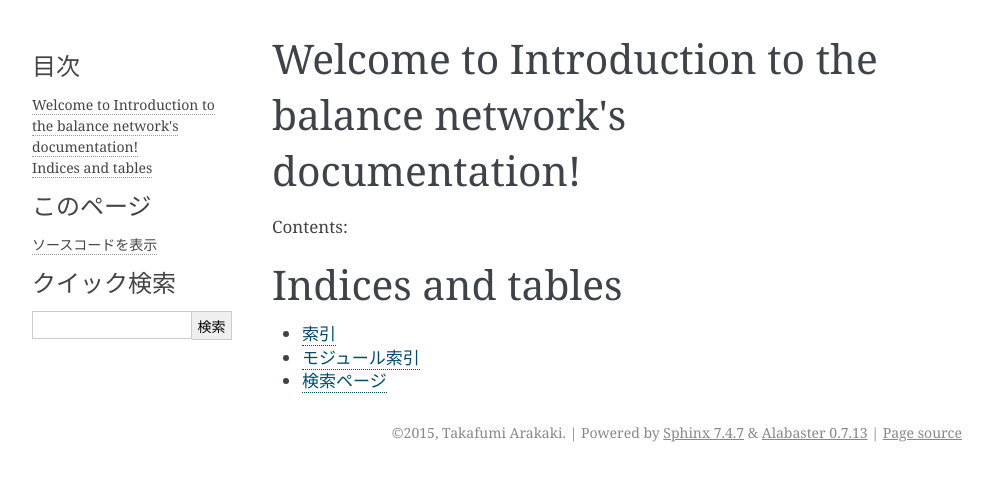
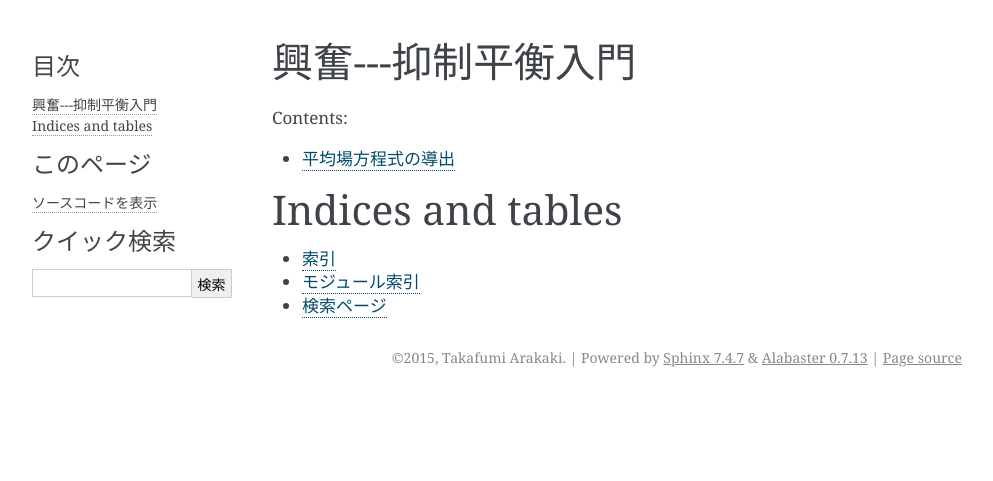
Before and after one commit to tkf/balance-tutorial-ja, a Sphinx documentation site: the page built from source/index.rst, in a window 1280 px wide. Shown: the top 481 px of the page, without its empty margins (148-1141 px from the left). Built offline with Sphinx 7.4.7, drawn with Linux system fonts in a browser that asks for light colours; formulas are drawn with MathJax 3.

```diff
--- a/source/conf.py
+++ b/source/conf.py
@@ -207,6 +207,11 @@ html_static_path = ['_static']
 htmlhelp_basename = 'Introductiontothebalancenetworkdoc'
 
 # -- Options for LaTeX output ---------------------------------------------
+_latex_preamble = r"""
+\newcommand{\D}{\text{d}}
+\newcommand{\I}{\text{i}}
+\newcommand{\E}{\text{e}}
+"""
 
 latex_elements = {
 # The paper size ('letterpaper' or 'a4paper').
@@ -216,7 +221,7 @@ latex_elements = {
 #'pointsize': '10pt',
 
 # Additional stuff for the LaTeX preamble.
-#'preamble': '',
+'preamble': _latex_preamble,
 
 # Latex figure (float) alignment
 #'figure_align': 'htbp',
@@ -291,3 +296,7 @@ texinfo_documents = [
 
 # If true, do not generate a @detailmenu in the "Top" node's menu.
 #texinfo_no_detailmenu = False
+
+
+# -- Options for pngmath------- -------------------------------------------
+pngmath_latex_preamble = _latex_preamble
--- a/source/index.rst
+++ b/source/index.rst
@@ -1,16 +1,13 @@
-.. Introduction to the balance network documentation master file, created by
-   sphinx-quickstart on Mon Apr  6 05:46:38 2015.
-   You can adapt this file completely to your liking, but it should at least
-   contain the root `toctree` directive.
-
-Welcome to Introduction to the balance network's documentation!
-===============================================================
+興奮---抑制平衡入門
+===================
 
 Contents:
 
 .. toctree::
+   :glob:
    :maxdepth: 2
 
+   *
 
 
 Indices and tables
--- /dev/null
+++ b/source/mean_field_theory.rst
@@ -0,0 +1,7 @@
+====================
+ 平均場方程式の導出
+====================
+
+.. math::
+
+   \tau_k \frac{\D}{\D t} m_k^i (t) = - m_k^i (t) + \Theta(u_k^i (t))
```
